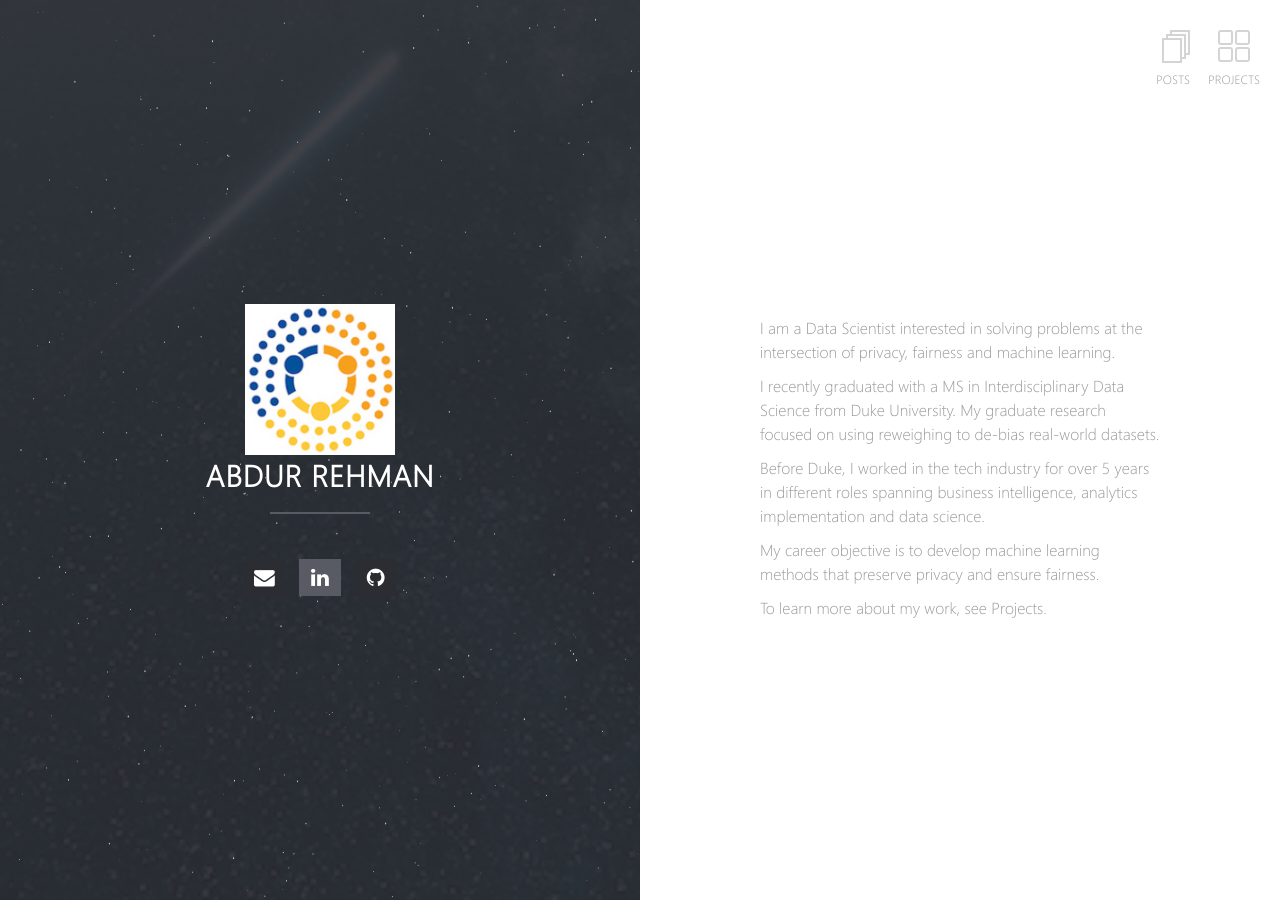
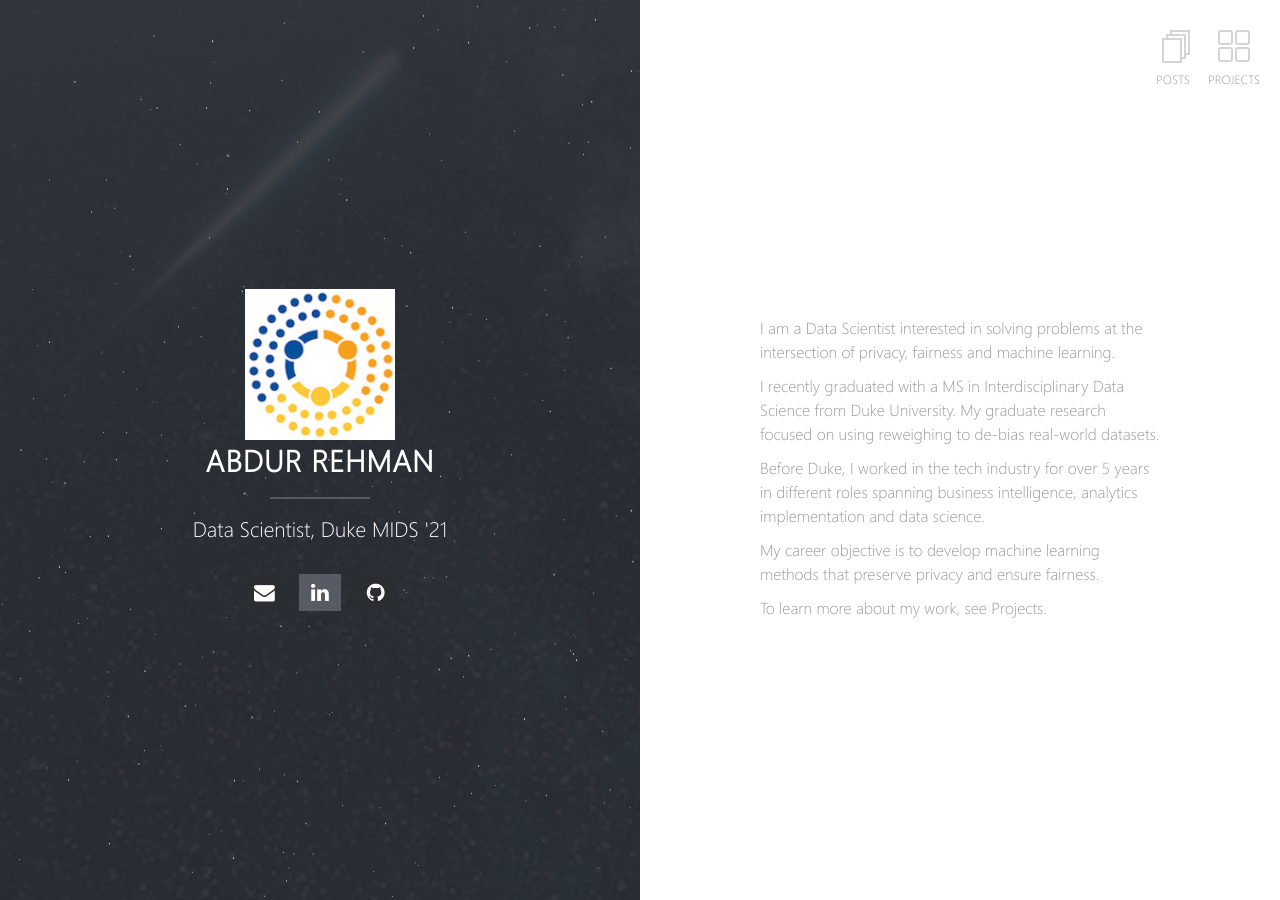
Before and after one commit to adastra21/adastra21.github.io, a Jekyll site: the page built from index.md, in a window 1280 px wide. Built offline with Jekyll 4.4.1, drawn with Linux system fonts in a browser that asks for light colours.

Commit message:
add description

```diff
--- a/_config.yml
+++ b/_config.yml
@@ -1,5 +1,6 @@
 # Site
 title: Abdur Rehman
+description: Data Scientist, Duke MIDS '21
 url: https://adastra21.github.io
 logo: mids.png
 locale: en_US
```
